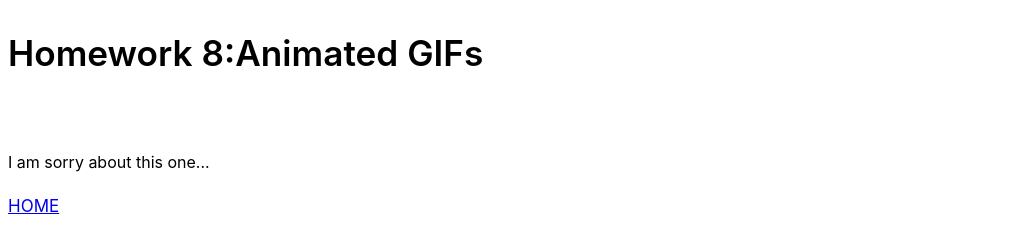
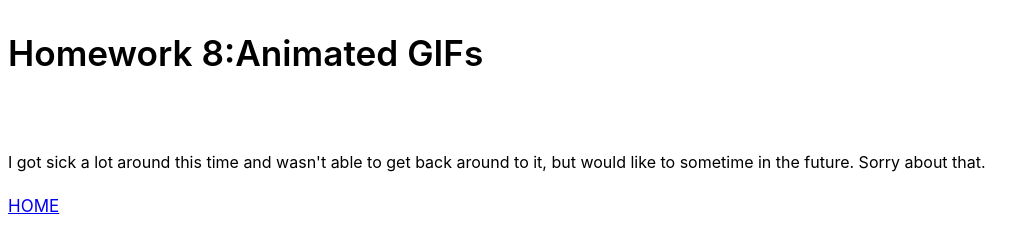
Before and after one commit to mingyos0ng/min-media, a plain HTML site: page hw8.html in a window 1280 px wide. Shown: the whole page, without its empty margins (0-1036 px from the left). Drawn offline with Linux system fonts and the light colour scheme.

Commit message:
Update hw8.html

```diff
--- a/hw8.html
+++ b/hw8.html
@@ -12,7 +12,7 @@
 <h1>Homework 8:Animated GIFs</h1>
 <img src="" width="500px">
 <img src="" width="450px">
-<p>I am sorry about this one...</p>
+<p>I got sick a lot around this time and wasn't able to get back around to it, but would like to sometime in the future. Sorry about that.</p>
 <meta charset=“UTF-8”>
 <meta name=“viewport” content=“width=device-width, initial-scale=1”>
 <meta name=“description” content=“This is the eighth homework assignment for FA25 MEDP150”>
```
